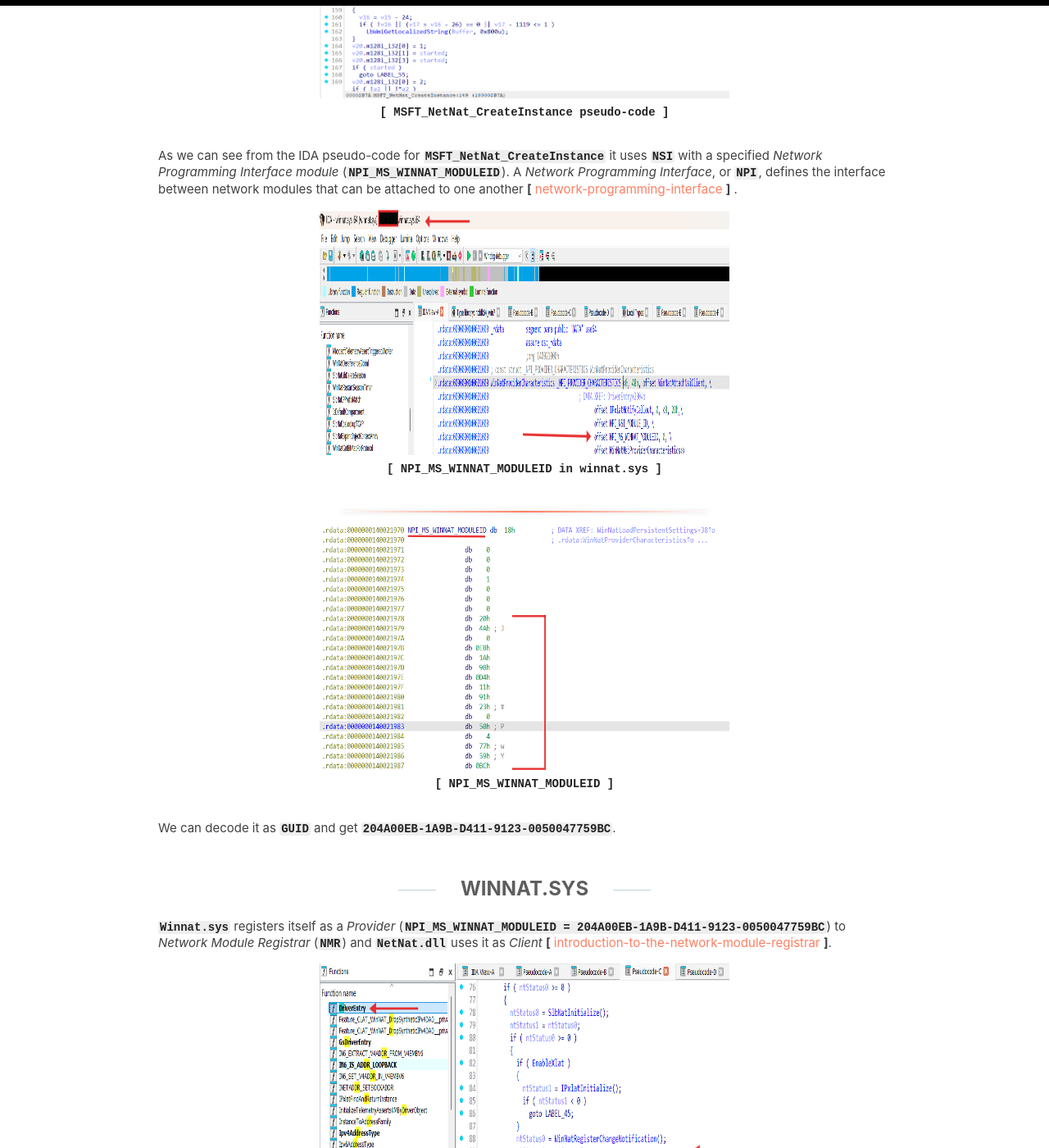
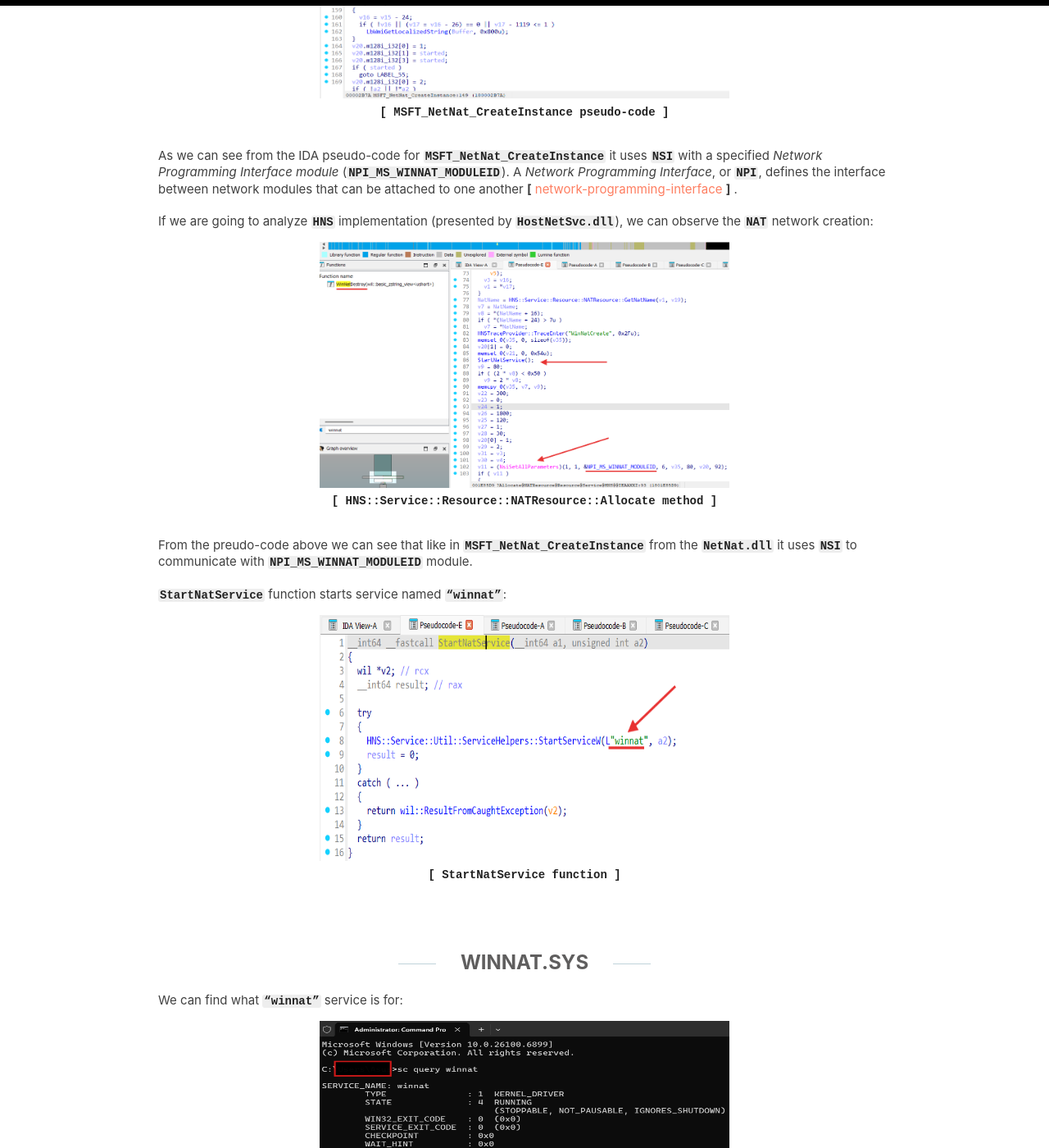
Before and after one commit to safesws/safesws.github.io, a Jekyll site: the page built from _posts/2025-11-9-windows-nat.md, in a window 1280 px wide and 1400 px high, scrolled down 2454 px. Shown: the whole window at 82% size. Built offline with Jekyll 4.4.1, drawn with Linux system fonts in a browser that asks for light colours; some of the changed text lies outside the part shown.

Commit message:
post 3 updates

```diff
--- a/_posts/2025-11-9-windows-nat.md
+++ b/_posts/2025-11-9-windows-nat.md
@@ -1,6 +1,6 @@
 ---
 layout: post
-title:  Windows NAT (WinNat)
+title:  Windows NAT (WINNAT)
 categories: [Windows, Kernel, NAT, Containers]
 ---
 
@@ -72,6 +72,36 @@ Let’s analyze <span class="emphasizer_code_function_2">MSFT_NetNat_CreateInsta
 <br>
 As we can see from the IDA pseudo-code for <span class="emphasizer_code_function_2">MSFT_NetNat_CreateInstance</span> it uses <span class="emphasizer_code_function_2">NSI</span> with a specified _Network Programming Interface module_ (<span class="emphasizer_code_function_2">NPI_MS_WINNAT_MODULEID</span>). A _Network Programming Interface_, or <span class="emphasizer_code_function_2">NPI</span>, defines the interface between network modules that can be attached to one another __[__ [network-programming-interface](https://learn.microsoft.com/en-us/windows-hardware/drivers/network/network-programming-interface) __]__ .
 <br>
+<br>
+If we are going to analyze <span class="emphasizer_code_function_2">HNS</span> implementation (presented by <span class="emphasizer_code_function_2">HostNetSvc.dll</span>), we can observe the <span class="emphasizer_code_function_2">NAT</span> network creation:
+<p align="center">
+<a href="../images/winnat/image3x1.png" target="_blank">
+<img src="../images/winnat/image3x1.png" alt="" width="500" height="300">
+</a>
+</p>
+<div class="emphasizer_img_text">[ HNS::Service::Resource::NATResource::Allocate method ]</div>
+<br>
+From the preudo-code above we can see that like in <span class="emphasizer_code_function_2">MSFT_NetNat_CreateInstance</span> from the <span class="emphasizer_code_function_2">NetNat.dll</span> it uses <span class="emphasizer_code_function_2">NSI</span> to communicate with <span class="emphasizer_code_function_2">NPI_MS_WINNAT_MODULEID</span> module.<br><br>
+<span class="emphasizer_code_function_2">StartNatService</span> function starts service named <span class="emphasizer_code_function_2">"winnat"</span>:
+<p align="center">
+<a href="../images/winnat/image3x2.png" target="_blank">
+<img src="../images/winnat/image3x2.png" alt="" width="500" height="300">
+</a>
+</p>
+<div class="emphasizer_img_text">[ StartNatService function ]</div>
+<br>
+<br>
+
+## WINNAT.SYS
+We can find what <span class="emphasizer_code_function_2">"winnat"</span> service is for:
+<p align="center">
+<a href="../images/winnat/image3x3.png" target="_blank">
+<img src="../images/winnat/image3x3.png" alt="" width="500" height="300">
+</a>
+</p>
+<div class="emphasizer_img_text">[ winnat.sys ]</div>
+<br>
+Let's analyze <span class="emphasizer_code_function_2">winnat.sys</span> driver:
 <p align="center">
 <a href="../images/winnat/image4.png" target="_blank">
 <img src="../images/winnat/image4.png" alt="" width="500" height="300">
@@ -88,9 +118,8 @@ As we can see from the IDA pseudo-code for <span class="emphasizer_code_function
 <div class="emphasizer_img_text">[ NPI_MS_WINNAT_MODULEID ]</div>
 <br>
 We can decode it as <span class="emphasizer_code_function_2">GUID</span> and get <span class="emphasizer_code_function_2">204A00EB-1A9B-D411-9123-0050047759BC</span>.
-<br><br>
-## WINNAT.SYS
-<span class="emphasizer_code_function_2">Winnat.sys</span> registers itself as a _Provider_ (<span class="emphasizer_code_function_2">NPI_MS_WINNAT_MODULEID = 204A00EB-1A9B-D411-9123-0050047759BC</span>) to _Network Module Registrar_ (<span class="emphasizer_code_function_2">NMR</span>) and <span class="emphasizer_code_function_2">NetNat.dll</span> uses it as _Client_ __[__ [introduction-to-the-network-module-registrar](https://learn.microsoft.com/en-us/windows-hardware/drivers/network/introduction-to-the-network-module-registrar) __]__.
+<br>
+<span class="emphasizer_code_function_2">Winnat.sys</span> registers itself as a _Provider_ (<span class="emphasizer_code_function_2">NPI_MS_WINNAT_MODULEID = 204A00EB-1A9B-D411-9123-0050047759BC</span>) to _Network Module Registrar_ (<span class="emphasizer_code_function_2">NMR</span>) and <span class="emphasizer_code_function_2">NetNat.dll</span> as well as <span class="emphasizer_code_function_2">HostNetSvc.dll</span> use it as _Clients_ __[__ [introduction-to-the-network-module-registrar](https://learn.microsoft.com/en-us/windows-hardware/drivers/network/introduction-to-the-network-module-registrar) __]__.
 <br>
 <p align="center">
 <a href="../images/winnat/image6.png" target="_blank">
@@ -227,5 +256,5 @@ So, overall flow for <span class="emphasizer_code_function_2">winnat.sys</span>
 <br>
 <br>
 So, traffic from the one <span class="emphasizer_code_function_2">container</span> _isolated_ inside <span class="emphasizer_code_function_2">compartment</span> get routed to the _default host_ <span class="emphasizer_code_function_2">compartment</span> and back using <span class="emphasizer_code_function_2">NAT</span> implemented by <span class="emphasizer_code_function_2">WFP</span> callout driver named <span class="emphasizer_code_function_2">winnat.sys</span>.
-<br>
+<br><br>
 Also we can conclude that a traffic from the _all_ <span class="emphasizer_code_function_2">compartments</span> is _visible_ for <span class="emphasizer_code_function_2">WFP</span> callaouts drivers.
```
Also changed, not shown: images/winnat/image3x1.png (added), images/winnat/image3x2.png (added), images/winnat/image3x3.png (added).
